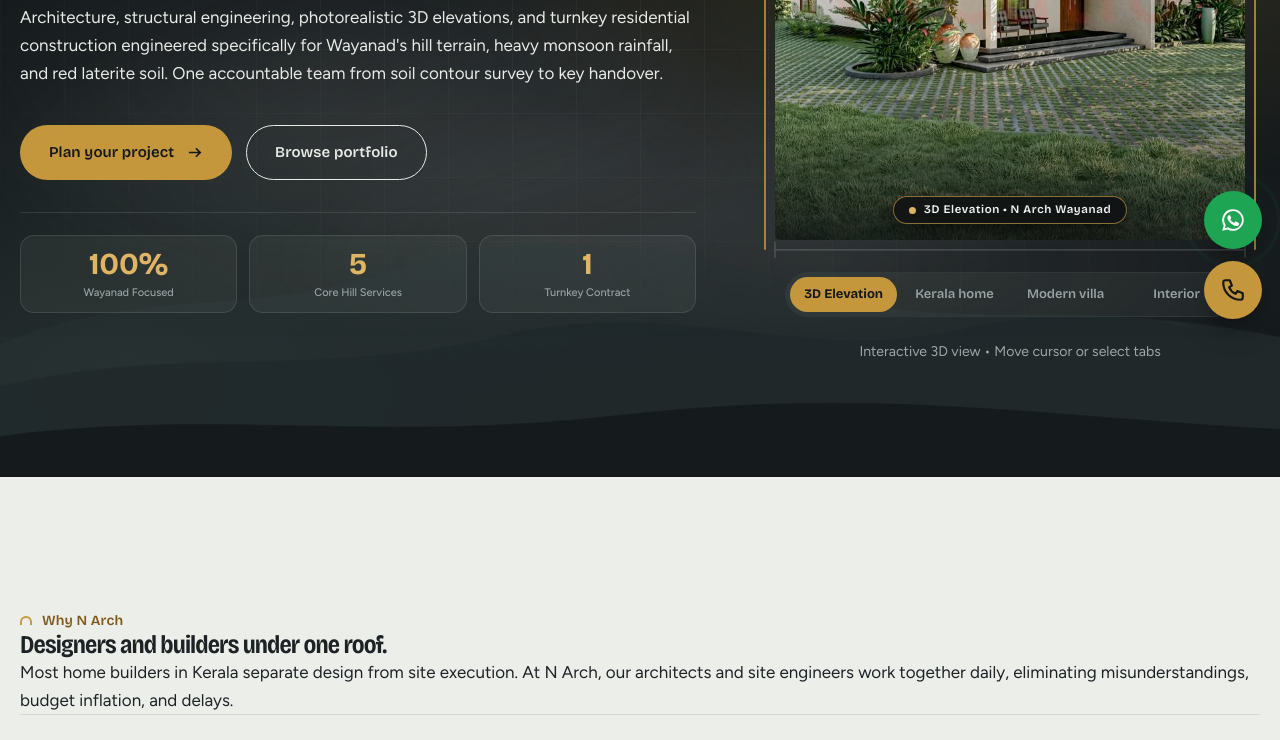
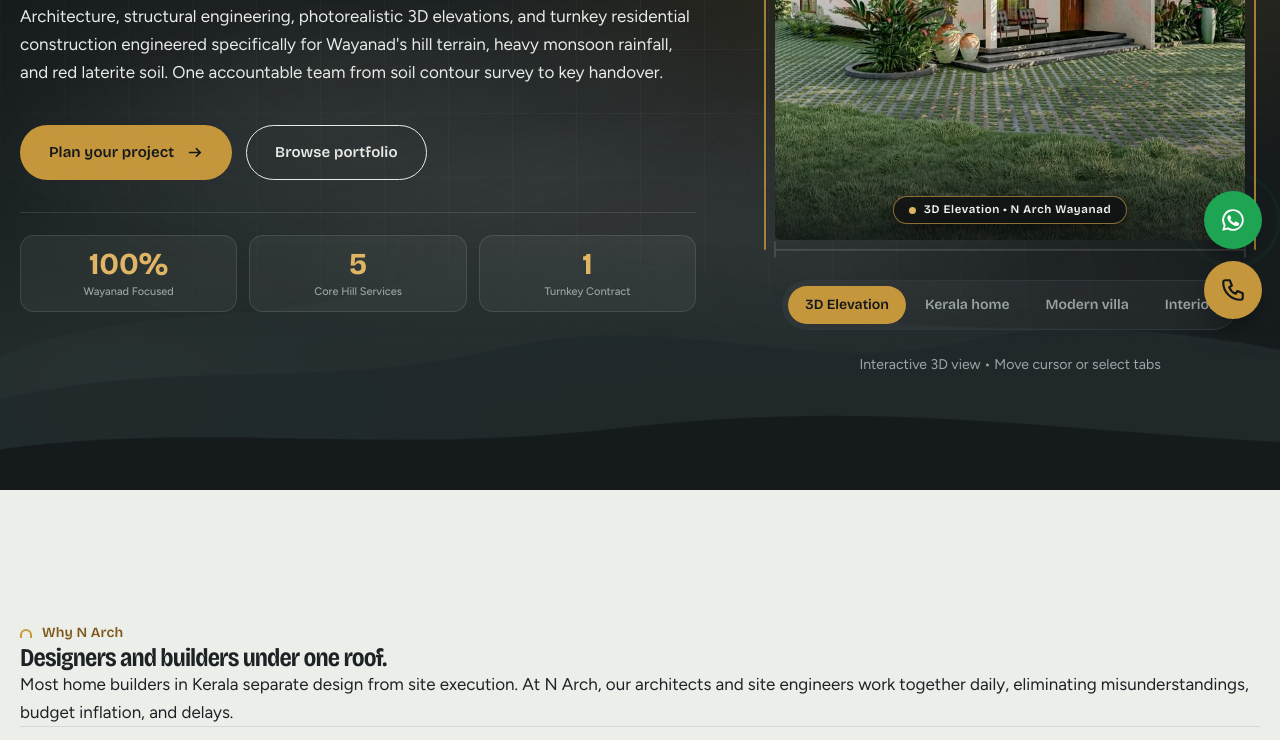
Before and after one commit to connectgrowity-arch/Narch, a plain HTML site: page index.html in a window 1280 px wide. Shown: the part 463-1203 px from the top of the page. Drawn offline with nearby package versions, Linux system fonts and the light colour scheme; files whose address does not match are found by name.

Commit message:
Add files via upload

```diff
--- a/index.html
+++ b/index.html
@@ -29,8 +29,7 @@
 <link href="https://fonts.googleapis.com/css2?family=Bricolage+Grotesque:opsz,wght@12..96,600..800&family=Figtree:wght@400;500;600;700&display=swap" rel="stylesheet">
 
 <link rel="icon" href="assets/images/logo.png" type="image/png">
-<link rel="stylesheet" href="assets/css/narch-main.css?v=5.0">
-<link rel="stylesheet" href="narch-main.css?v=5.0">
+<link rel="stylesheet" href="assets/css/narch-main.css?v=7.1">
 
 <style id="narch-mobile-fixes">
 /* ==========================================================================
```
Also changed, not shown: about.html (+1 -1 lines), admin.html (+1 -2 lines), contact.html (+1 -1 lines), projects.html (+1 -1 lines), services.html (+1 -1 lines), 1 other file.
